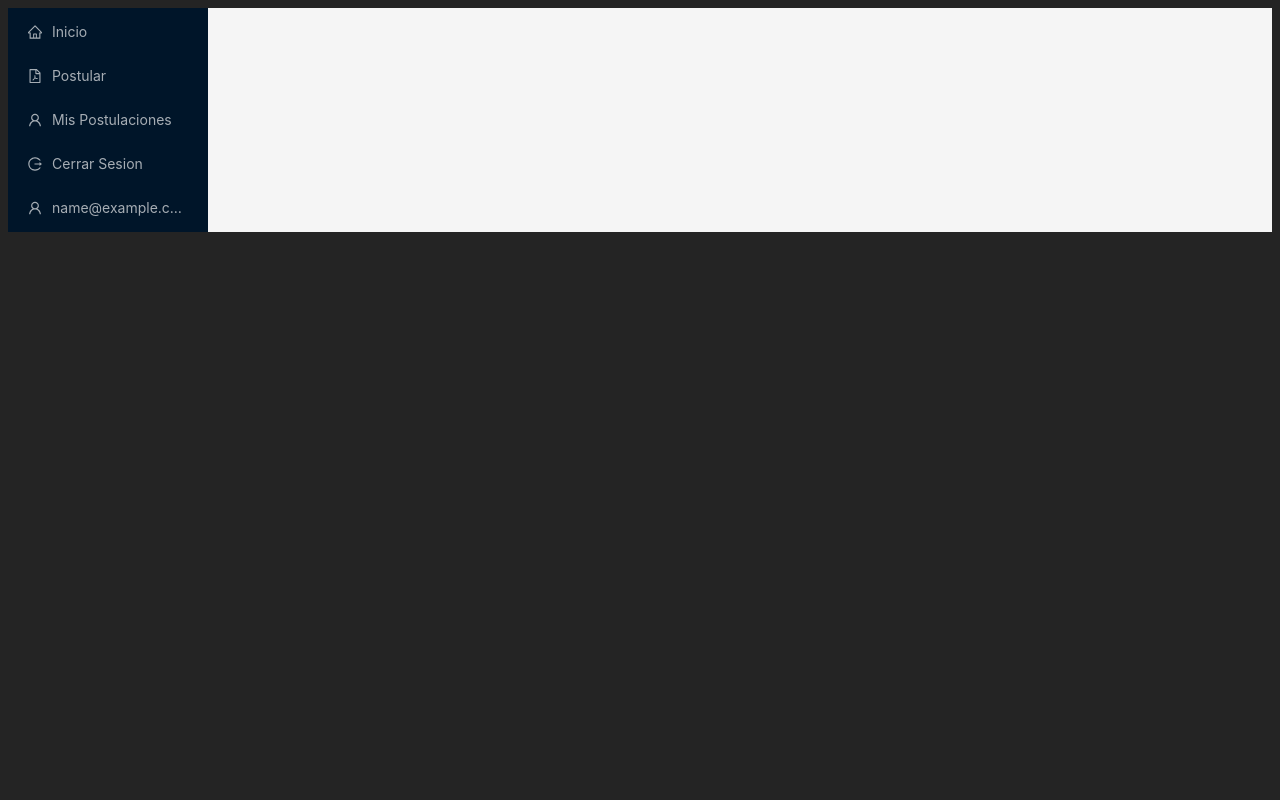
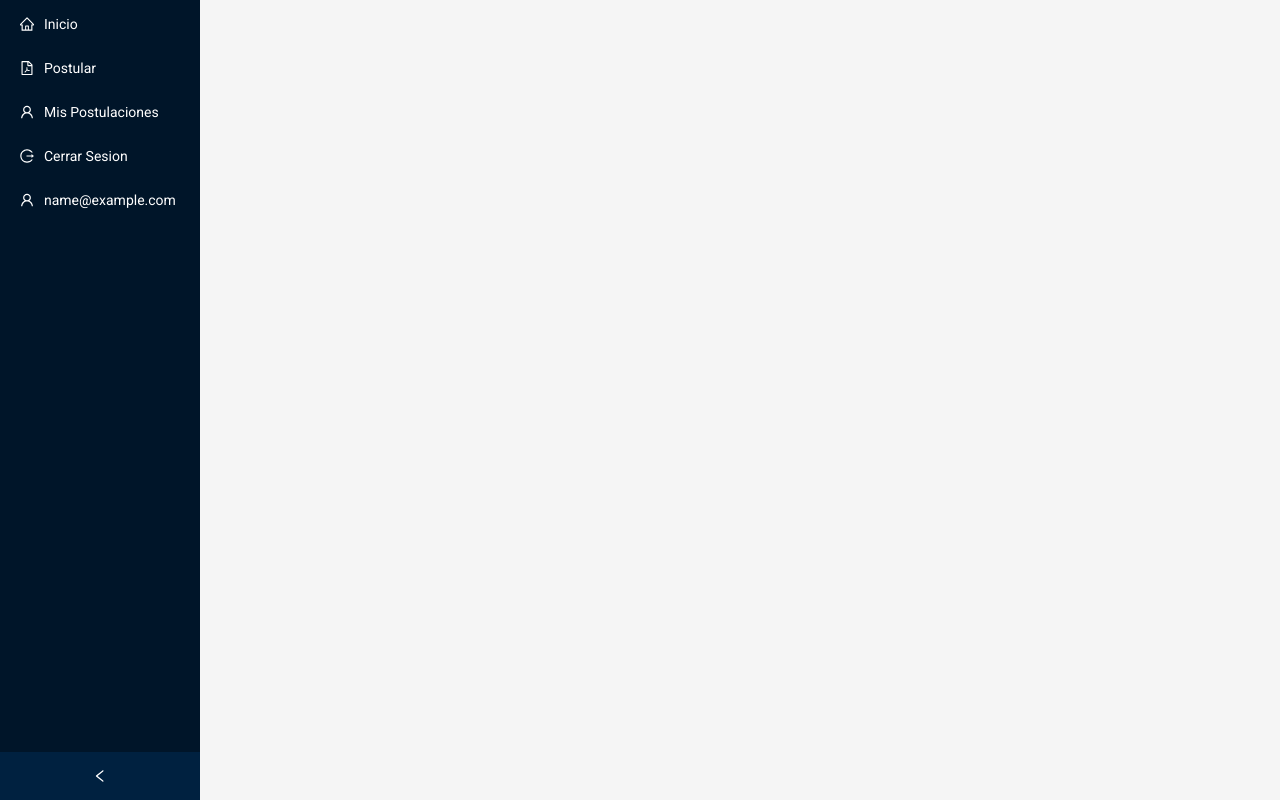
Before and after one commit to MahiroDev97/IS_PROYECTO_2023-2, a React (Vite) app in the folder frontend/: page / in a window 1280 px wide. Built offline with nearby package versions, Linux system fonts and the light colour scheme; no server answers; sample sign-in values are in the browser's storage.

Commit message:
Correccion error sidebar

```diff
--- a/frontend/src/components/MenuList.jsx
+++ b/frontend/src/components/MenuList.jsx
@@ -1,12 +1,16 @@
-import {Menu} from 'antd';
-import {FilePdfOutlined, HomeOutlined, LogoutOutlined, UserOutlined} from '@ant-design/icons';
-import { logout } from '../services/auth.service';
+import React, { useState } from 'react';
+import { Layout, Menu } from 'antd';
+import { HomeOutlined, FilePdfOutlined, UserOutlined, LogoutOutlined, MenuFoldOutlined } from '@ant-design/icons';
 import { useNavigate } from 'react-router-dom';
 import { useAuth } from '../context/AuthContext';
+
+const { Sider } = Layout;
 
 function MenuList() {
     const { user } = useAuth();
     const Navigate = useNavigate();
+    const [collapsed, setCollapsed] = useState(false);
+
     const handleLogout = () => {
         if (window.confirm("¿Estás seguro de que quieres cerrar la sesión?")) {
             logout();
@@ -15,13 +19,14 @@ function MenuList() {
     };
 
     return (
-        <Menu theme="dark">
+        <Sider style = {{ height: '100vh'}}collapsible collapsed={collapsed} onCollapse={setCollapsed} collapsedWidth={80} >            <Menu theme="dark">
                 <Menu.Item key="inicio" icon={<HomeOutlined />}>Inicio</Menu.Item>
                 <Menu.Item key="postular" icon={<FilePdfOutlined />}>Postular</Menu.Item>
                 <Menu.Item key="mispostulaciones" icon={<UserOutlined />}>Mis Postulaciones</Menu.Item>
                 <Menu.Item key="salir" icon={<LogoutOutlined />} onClick={handleLogout}>Cerrar Sesion</Menu.Item>
                 <Menu.Item key="user" icon={<UserOutlined />} style={{ background: 'none', color: 'inherit', cursor: 'pointer' }}>{user.email}</Menu.Item>
             </Menu>
+        </Sider>
     );
 };
 
--- a/frontend/src/routes/Root.jsx
+++ b/frontend/src/routes/Root.jsx
@@ -1,7 +1,7 @@
 import { AuthProvider, useAuth } from '../context/AuthContext';
 import { Layout} from 'antd';
 import MenuList from '../components/MenuList';
-
+import "/styles/Root.css";
 const { Sider } = Layout;
 function Root() {
   return (
@@ -15,9 +15,7 @@ function PageRoot() {
   const { user } = useAuth();
   return (
     <Layout>
-      <Sider>
-        <MenuList />
-      </Sider>
+        <MenuList/>
     </Layout>
   );
 }
```
Also changed, not shown: frontend/src/components/LoginForm.jsx (line endings or trailing spaces), frontend/styles/root.css (line endings or trailing spaces). Lines whose indentation alone changed are shown as unchanged.
